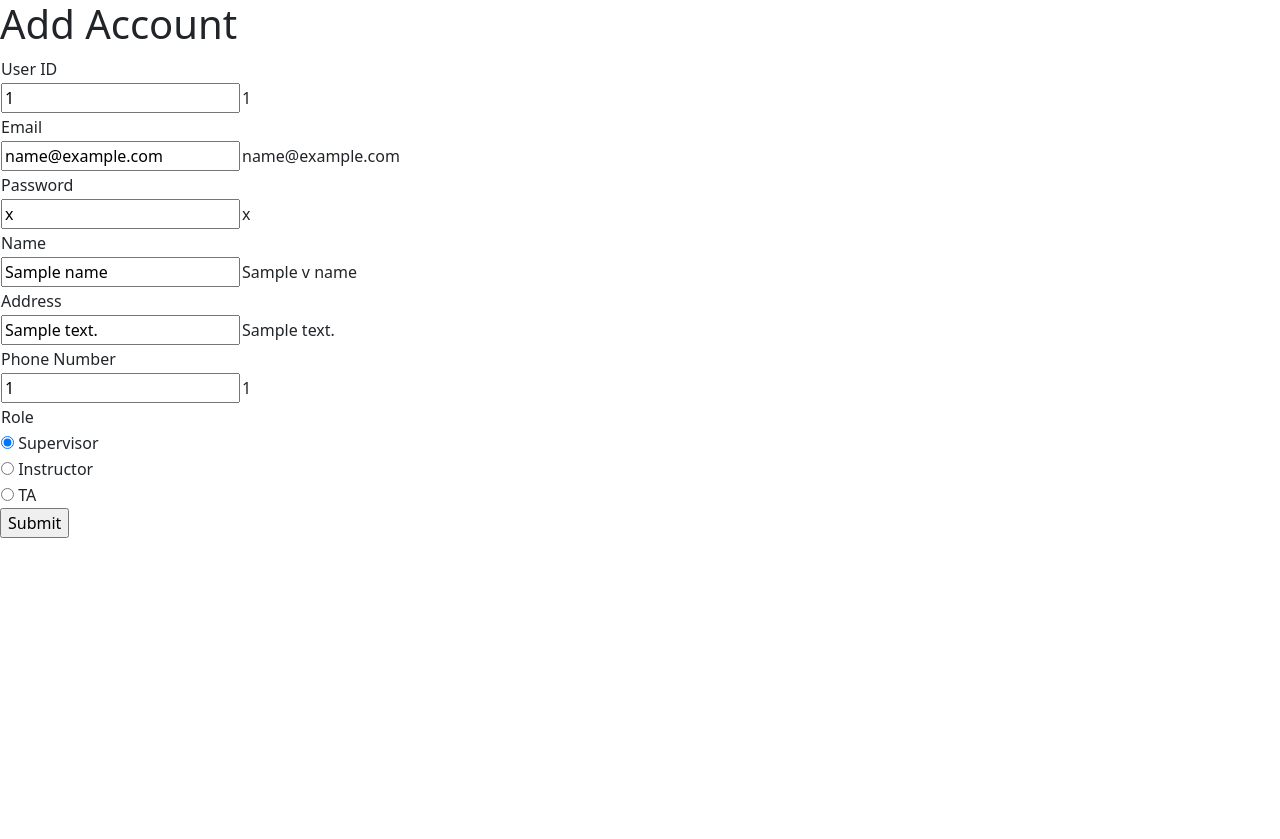
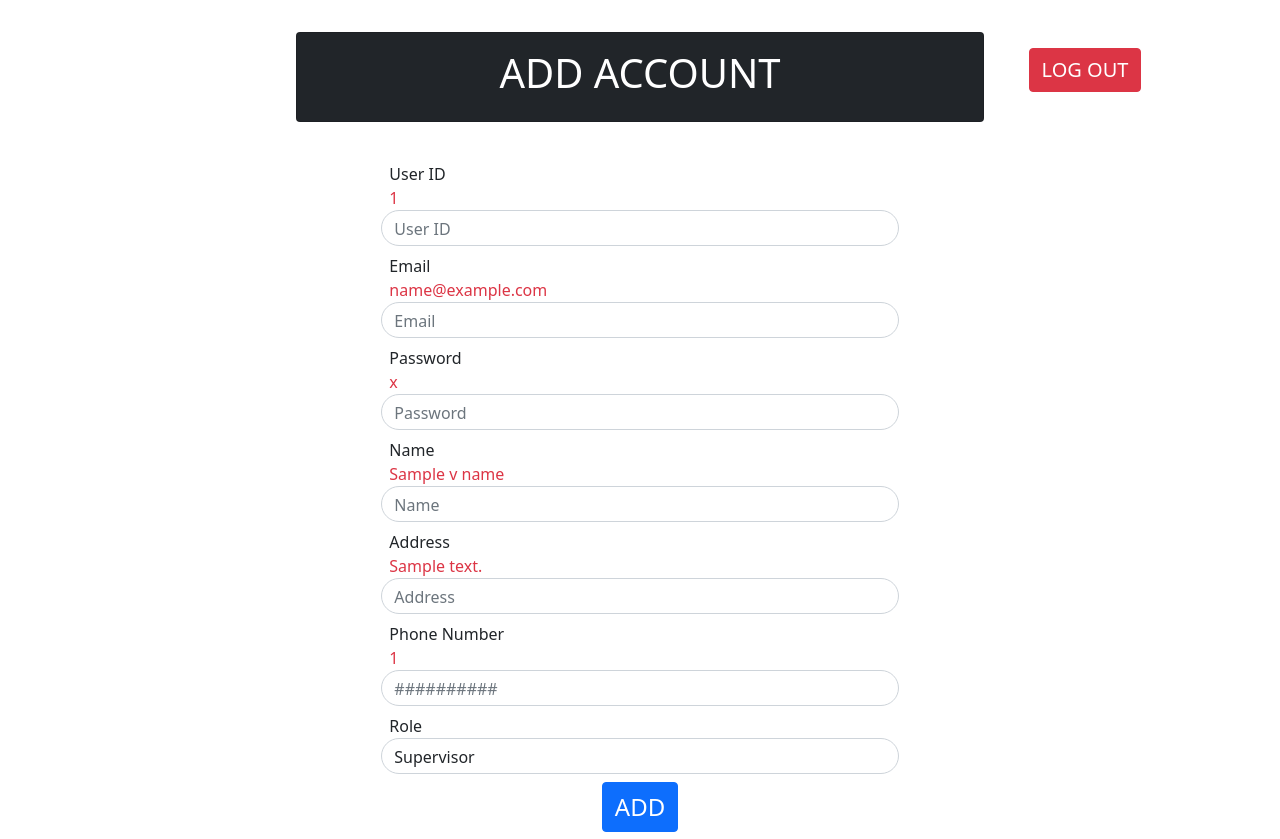
Before and after one commit to st8991/Ta_App_Vikings_Creed, a Django app: template templates/mainTemplates/addAccountPage.html in a window 1280 px wide. Shown: the top 839 px of the page. Before the commit the page ends 538 px from the top, so only its background shows below. Run offline with Django 4.2, Linux system fonts and the light colour scheme; the template is opened without the code that fills it: most values are stand-ins (such as "Sample title", 1, 10 or a date in 2020).

Commit message:
Add and Edit Account pages

```diff
--- a/templates/mainTemplates/addAccountPage.html
+++ b/templates/mainTemplates/addAccountPage.html
@@ -1,82 +1,76 @@
 {% extends "base.html" %}
 
 {% block content %}
-<h1>Add Account</h1>
-<form action="/addAccount/" method="post">
-    {% csrf_token %}
-    <table>
-        <tr>
-            <td><label for="id">User ID</label></td>
-        </tr>
-        <tr>
-            <td><input name="id" type="text" value="{{ id }}"/></td>
-            <td>{{ v_id }}</td>
-        </tr>
-
-        <tr>
-            <td><label for="email">Email</label></td>
-        </tr>
-        <tr>
-            <td><input name="email" type="text" value="{{ email }}" /></td>
-            <td>{{ v_email }}</td>
-        </tr>
-
-        <tr>
-            <td><label for="password">Password</label></td>
-
-        </tr>
-        <tr>
-            <td><input name="password" type="text" value="{{ password }}" /></td>
-            <td>{{ v_password }}</td>
-        </tr>
-
-        <tr>
-            <td><label for="name">Name</label></td>
-        </tr>
-        <tr>
-            <td><input name="name" type="text"  value="{{ name }}"  /></td>
-            <td>{{ v_name }}</td>
-        </tr>
-
-        <tr>
-            <td><label for="address">Address</label></td>
-        </tr>
-        <tr>
-            <td><input name="address" type="text" value="{{ address }}" /></td>
-            <td>{{ v_address }}</td>
-        </tr>
-
-        <tr>
-            <td><label for="phoneNum">Phone Number</label></td>
-        </tr>
-        <tr>
-            <td><input name="phoneNum" type="text" value="{{ phoneNum }}" /></td>
-            <td>{{ v_phoneNum }}</td>
-
-        </tr>
-
-        <tr>
-            <td><label for="role">Role</label></td>
-        </tr>
-        <tr>
-            <td>
-                <input type="radio" id="supervisor" name="role" value="0" checked>
-                <label for="supervisor">Supervisor</label>
-            </td>
-        </tr>
-        <tr>
-            <td>
-                <input type="radio" id="instructor" name="role" value="1">
-                <label for="instructor">Instructor</label>
-            </td>
-        </tr>
-        <tr>
-            <td>
-                <input type="radio" id="ta" name="role" value="2">
-                <label for="ta">TA</label>
-            </td>
-        </tr>
-    </table>
-    <input type="submit" value="Submit" />
-</form>
+    <div class="container">
+        <div class="row m-4">
+            <div class="col-2"></div>
+            <div class="col-8">
+                <div class="card text-white bg-dark text-center my-2 py-3">
+                    <h1>ADD ACCOUNT</h1>
+                </div>
+            </div>
+            <div class="col-2 text-center">
+                <a href = '/' type="button" class="btn btn-danger my-4" style="font-size: 20px">LOG OUT</a>
+            </div>
+        </div>
+    </div>
+    <div class="row">
+        <form action="/addAccount/" method="post">
+            {% csrf_token %}
+            <div class="container col-5 p-2">
+                <label style="font-size: 16px" for="id" class="px-2">User ID
+                    <div class="text-danger">
+                        {{ v_id }}
+                    </div>
+                </label>
+                <input style="border-radius: 45px" type="text" name="id" class="form-control mb-2 pb-1" placeholder="User ID">
+                <label style="font-size: 16px" for="email" class="px-2">Email
+                    <div class="text-danger">
+                        {{ v_email }}
+                    </div>
+                </label>
+                <input style="border-radius: 45px" type="text" name="email" class="form-control mb-2 pb-1" placeholder="Email">
+                <label style="font-size: 16px" for="password" class="px-2">Password
+                    <div class="text-danger">
+                    {{ v_password }}
+                    </div>
+                </label>
+                <input style="border-radius: 45px" type="text" name="password" class="form-control mb-2 pb-1" placeholder="Password">
+                <label style="font-size: 16px" for="name" class="px-2">Name
+                    <div class="text-danger">
+                    {{ v_name }}
+                    </div>
+                </label>
+                <input style="border-radius: 45px" type="text" name="name" class="form-control mb-2 pb-1" placeholder="Name">
+                <label style="font-size: 16px" for="address" class="px-2">Address
+                    <div class="text-danger">
+                    {{ v_address }}
+                    </div>
+                </label>
+                <input style="border-radius: 45px" type="text" name="address" class="form-control mb-2 pb-1" placeholder="Address">
+                <label style="font-size: 16px" for="phoneNum" class="px-2">Phone Number
+                    <div class="text-danger">
+                    {{ v_phoneNum }}
+                    </div>
+                </label>
+                <input style="border-radius: 45px" type="text" name="phoneNum" class="form-control mb-2 pb-1" placeholder="##########">
+                <label style="font-size: 16px" for="role" class="px-2">Role</label>
+                <select style="border-radius: 45px" name="role" id="role" class="form-control mb-2 pb-1">
+                    <option value="0">Supervisor</option>
+                    <option value="1">Instructor</option>
+                    <option value="2">TA</option>
+                </select>
+                <div class="text-center">
+                    <input style="font-size: 24px" type="submit" value="ADD" class="btn btn-primary">
+                </div>
+            </div>
+        </form>
+        <div class="container">
+            <div class="row">
+            <div class="col-3"></div>
+                <a href = '/accounts/' type="button" class="btn btn-warning col-4 mx-auto my-5 py-2" style="font-size: 24px">Back to Account Management</a>
+            <div class="col-3"></div>
+        </div>
+    </div>
+    </div>
 {% endblock %}
```
Also changed, not shown: templates/mainTemplates/editAccountPage.html (+70 -63 lines).
